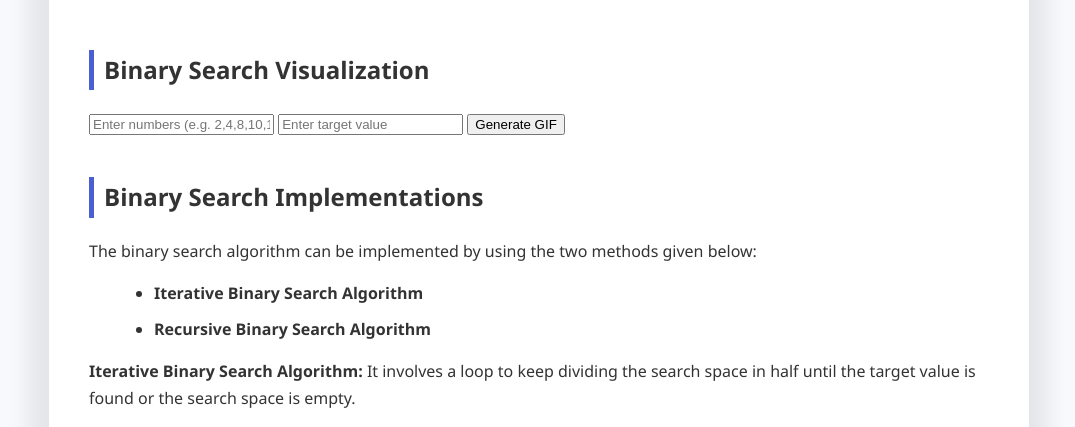
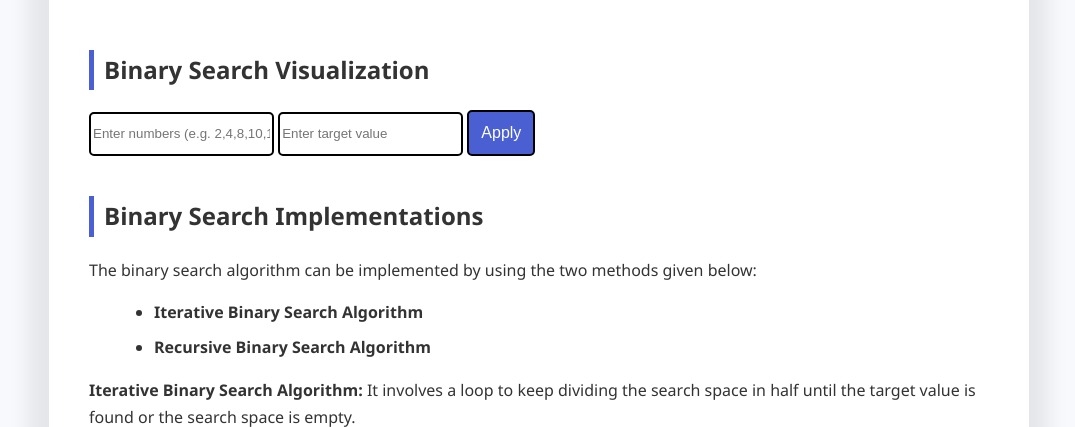
Before and after one commit to PushpinderKashyap/pk_website, a Flask app: page /Blogs/BinarySearch in a window 1280 px wide. Shown: the part 1992-2419 px from the top of the page, without its empty margins (101-1176 px from the left). Run offline with Flask 3, Linux system fonts and the light colour scheme.

Commit message:
Added Few conditions

```diff
--- a/app.py
+++ b/app.py
@@ -18,20 +18,27 @@ def dummyvisual():
 
 @app.route("/generate-gif", methods=["POST"])
 def generate_gif():
-    data = request.get_json()
+    try:
+        data = request.get_json()
 
-    numbers = data["numbers"]
-    target = int(data["target"])
+        numbers = data["numbers"]
+        target = int(data["target"])
 
-    arr = list(map(int, numbers.split(",")))
-    arr.sort()
+        arr = list(map(int, numbers.split(",")))
+        arr.sort()
 
 
-    generate_binary_search_gif(arr, target)
+        generate_binary_search_gif(arr, target)
+        return jsonify({
+            "success": True,
+            "gif_url": "/static/gifs/binary_search_animation.gif"
+        })
 
-    return jsonify({
-        "gif_url": "/static/gifs/binary_search_animation.gif"
-    })
+    except Exception as e:
+        return jsonify({
+            "success": False,
+            "gif_url": ""
+        })
 
 
 def binary_search_iterative(arr,key):
--- a/templates/Blogs/BinarySearch.html
+++ b/templates/Blogs/BinarySearch.html
@@ -194,10 +194,13 @@
     <div class="box">
     <h2>Binary Search Visualization</h2>
 
-    <input type="text" id="numbers" placeholder="Enter numbers (e.g. 2,4,8,10,13,15,20)">
-    <input type="number" id="target" placeholder="Enter target value">
+    <input type="text" id="numbers" placeholder="Enter numbers (e.g. 2,4,8,10,13,15,20)" style="height: 38px;border: 2px solid black;border-radius: 5px;">
+    <input type="number" id="target" placeholder="Enter target value" style="height: 38px;border: 2px solid black;border-radius: 5px;">
 
-    <button onclick="generateGif()">Generate GIF</button>
+    <button onclick="generateGif()" style="color: white; border: 2px solid black; border-radius: 5px;  padding: 12px;
+    background: #4a5fd1;
+    font-size: inherit;cursor: pointer;
+">Apply</button>
 
 </div>
     <h2>Binary Search Implementations</h2>
@@ -313,12 +316,20 @@ function generateGif() {
     })
     .then(res => res.json())
     .then(data => {
-       // Set the GIF src in the modal
-        const modalImg = document.getElementById("modalGif");
-        modalImg.src = data.gif_url;
+        if(data.success){
 
-        // Show the modal
-        document.getElementById("gifModal").style.display = "block";
+        // Set the GIF src in the modal
+            const modalImg = document.getElementById("modalGif");
+            modalImg.src = data.gif_url;
+
+            // Show the modal
+            document.getElementById("gifModal").style.display = "block";
+        }
+        else{
+              alert("Something went wrong!");
+              return;
+
+        }
     });
 }
 
```
Also changed, not shown: static/gifs/binary_search_animation.gif.
